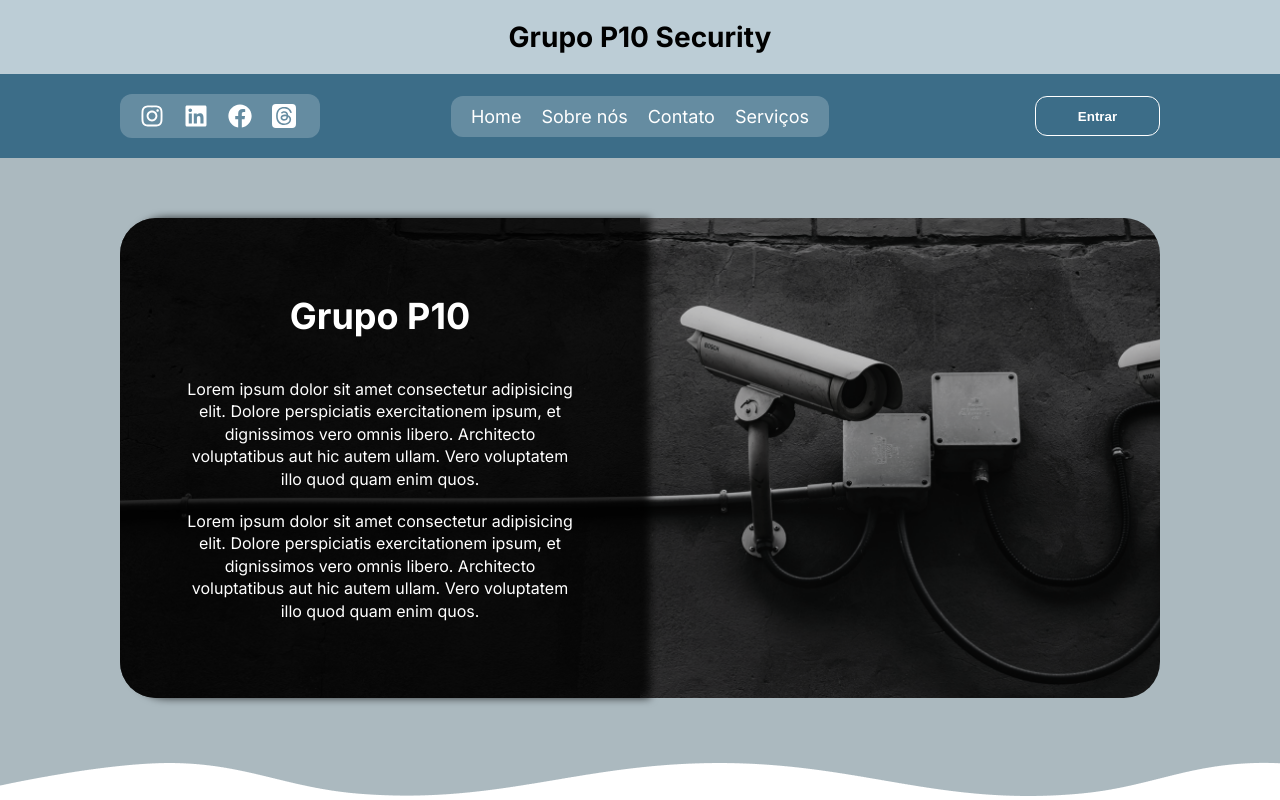
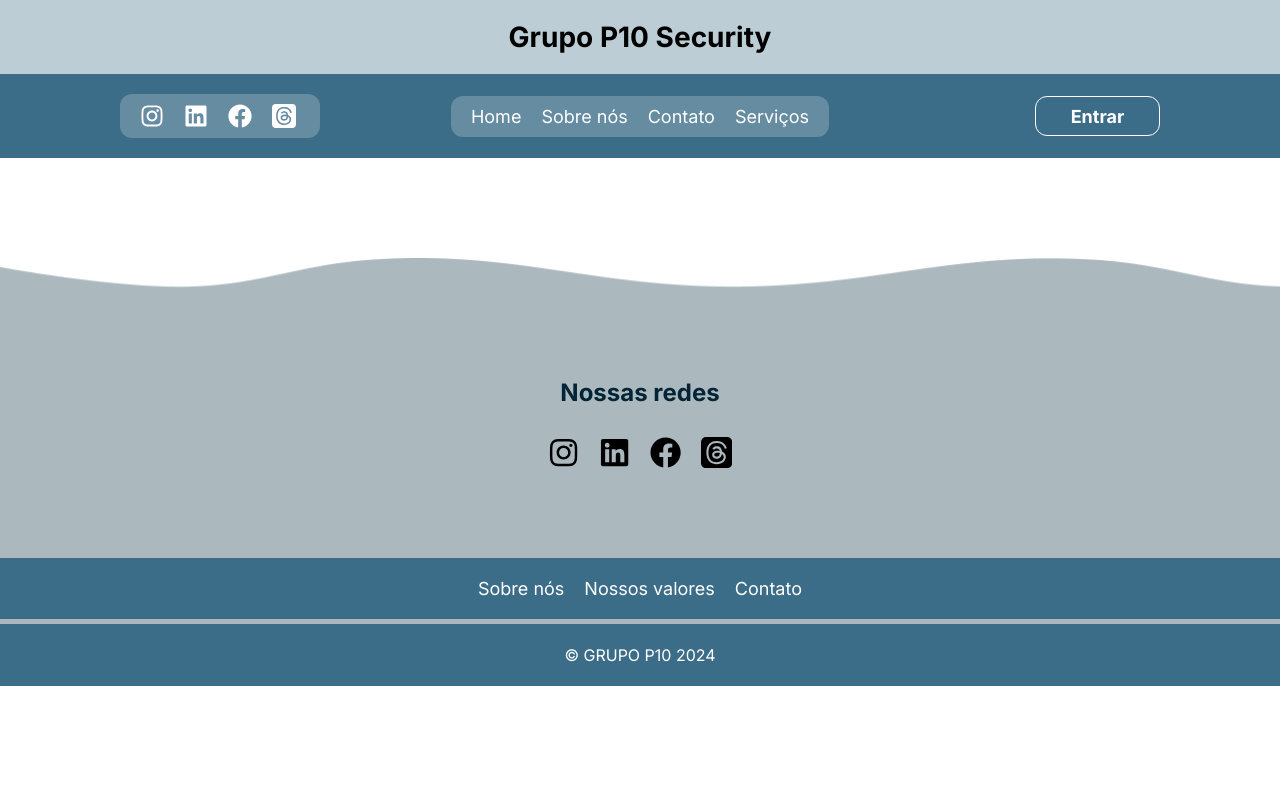
Before and after one commit to wendellcs/Grupo-P10-Security, a React (Vite) app: page /login in a window 1280 px wide. Shown: the top 800 px of the page. Built offline with nearby package versions, Linux system fonts and the light colour scheme.

Commit message:
Finished main design large screens

```diff
--- a/package.json
+++ b/package.json
@@ -13,6 +13,7 @@
     "react": "^18.3.1",
     "react-dom": "^18.3.1",
     "react-icons": "^5.3.0",
+    "react-router-dom": "^6.27.0",
     "reacticons": "^0.0.1"
   },
   "devDependencies": {
--- a/src/App.jsx
+++ b/src/App.jsx
@@ -1,16 +1,17 @@
-import Home from "./pages/Home"
+import { useEffect } from "react"
+import { BrowserRouter } from "react-router-dom"
+import RoutesApp from "./services/routes"
+
 import './assets/sass/_reset.sass'
-import { useEffect } from "react"
 function App() {
   useEffect(() => {
     document.title = 'Grupo P10 | Security'
   }, [])
-  // Fazer o sistema de rotas
+
   return (
-      <>
-        <Home/>
-      </>
-
+    <BrowserRouter>
+      <RoutesApp />
+    </BrowserRouter>
   )
 }
 
--- a/src/assets/sass/_text.sass
+++ b/src/assets/sass/_text.sass
@@ -5,6 +5,8 @@ $title-size: 2.8rem
 $text-size: 1.6rem
 $block-title-size: 2.4rem
 $navbar-text-size: 1.8rem
+
+
 
 button
     text-size: $text-size
--- a/src/assets/sass/components/_buttons.sass
+++ b/src/assets/sass/components/_buttons.sass
@@ -1,4 +1,5 @@
 @use '../_variables'
+@use '../_utilities'
 
 .btn
     width: 125px
@@ -26,3 +27,8 @@
 
         &:not(:first-of-type)
             margin-left: 10px
+
+    &.login
+        @extend %center-elements
+        align-items: center
+        margin-left: auto
--- a/src/assets/sass/components/_footer.sass
+++ b/src/assets/sass/components/_footer.sass
@@ -2,6 +2,7 @@
 #footer
     margin-top: 100px
     background: url('./../../../assets/images/footer-bg.png') no-repeat
+    background-size: cover
 
     .footer-top
         height: 300px
--- a/src/assets/sass/components/_header.sass
+++ b/src/assets/sass/components/_header.sass
@@ -7,11 +7,9 @@
     .header-top
         background-color: variables.$primary-color
         text-align: center
-        position: relative
 
         .section-title
             padding: 20px
-
 
     .header-bottom
         padding: 20px 120px
@@ -66,3 +64,20 @@
 
         button
             margin-left: auto
+
+    .simple-header
+        background-color: variables.$secondary-color
+        display: grid
+        grid-template-columns: repeat(2 , 50%)
+        align-items: center
+        height: 80px
+        padding: 0 120px
+
+        .menu-icons
+            ul
+                display: flex
+
+
+
+        .section-title
+            color: variables.$text-color
--- a/src/assets/sass/layouts/home.sass
+++ b/src/assets/sass/layouts/home.sass
@@ -58,6 +58,7 @@
             img
                 width: 100%
                 border-radius: 36px
+                max-width: 510px
 
             &-content
                 background-color: variables.$bg-dark-color
--- a/src/components/Header/index.jsx
+++ b/src/components/Header/index.jsx
@@ -1,20 +1,37 @@
+import { useState } from 'react';
+import { Link } from 'react-router-dom'
 import { FaInstagram } from "react-icons/fa6";
 import { FaLinkedin, FaFacebook  } from "react-icons/fa";
 import { BsFillThreadsFill } from "react-icons/bs";
 import '../../assets/sass/components/_header.sass'
 
 export default function Header(){
+    const [simpleHeader, setSimpleHeader] = useState(true)
+
+    function togleSimpleHeader(){
+        setSimpleHeader(!simpleHeader)
+    }
+
     return (
         <header id="header">
-            <div className="header-top">
+            {/* <div className="simple-header" style={{display: simpleHeader ? 'flex' : 'none'}}>
+                <nav className="menu-icons">
+                    <ul>
+                        <li><a href="#"><FaInstagram /></a></li>
+                        <li><a href="#"><FaLinkedin /></a></li>
+                        <li><a href="#"><FaFacebook /></a></li>
+                        <li><a href="#"><BsFillThreadsFill/></a></li>
+                    </ul>
+                </nav>
+
                 <h2 className="section-title">Grupo P10 Security</h2>
-
-
+            </div> */}
+            <div className="header-top" >
+                <h2 className="section-title">Grupo P10 Security</h2>
             </div>
             <div className="header-bottom">
                 <nav className="menu-icons">
                     <ul>
-                        {/* Redes sociais */}
                         <li><a href="#"><FaInstagram /></a></li>
                         <li><a href="#"><FaLinkedin /></a></li>
                         <li><a href="#"><FaFacebook /></a></li>
@@ -24,16 +41,16 @@ export default function Header(){
                 <nav className="menu-links">
                     <ul>
                         <li><a href="#" className="link">Home</a></li>
-                        {/* Página sobre a empresa */}
+
                         <li><a href="#" className="link">Sobre nós</a></li>
-                        {/* Página de contato */}
+
                         <li><a href="#" className="link">Contato</a></li>
-                        {/* Levar para a página de serviços */}
+
                         <li><a href="#" className="link">Serviços</a></li>
                     </ul>
                 </nav>
 
-                <button className="btn login">Entrar</button>
+                <Link to='/Login' className="btn login link">Entrar</Link>
             </div>
         </header>
     )
--- /dev/null
+++ b/src/pages/Login/index.jsx
@@ -0,0 +1,11 @@
+import Header from '../../components/Header'
+import Footer from '../../components/Footer'
+export default function Login(){
+    return (
+        <div className='container-login'>
+            <Header/>
+
+            <Footer/>
+        </div>
+    )
+}
--- /dev/null
+++ b/src/pages/SignUp/index.jsx
@@ -0,0 +1,7 @@
+export default function SignUp(){
+    return (
+        <div>
+
+        </div>
+    )
+}
--- /dev/null
+++ b/src/services/privateRoutes.jsx
@@ -0,0 +1,4 @@
+// Finalizar essas rotas
+export default function Private({children}){
+    return children
+}
--- /dev/null
+++ b/src/services/routes.jsx
@@ -0,0 +1,19 @@
+import { Route, Routes } from "react-router-dom";
+
+import Home from "../pages/Home";
+import Login from "../pages/Login";
+import SignUp from "../pages/SignUp";
+
+export default function RoutesApp(){
+    return (
+        <Routes>
+            <Route path="/" element={<Home/>}/>
+            <Route path="/login" element={<Login/>}/>
+            <Route path="/signup" element={<SignUp/>}/>
+
+            {/* Private */}
+
+        </Routes>
+
+    )
+}
```
Also changed, not shown: 1 other file (tests, documents, lock files or other folders).
